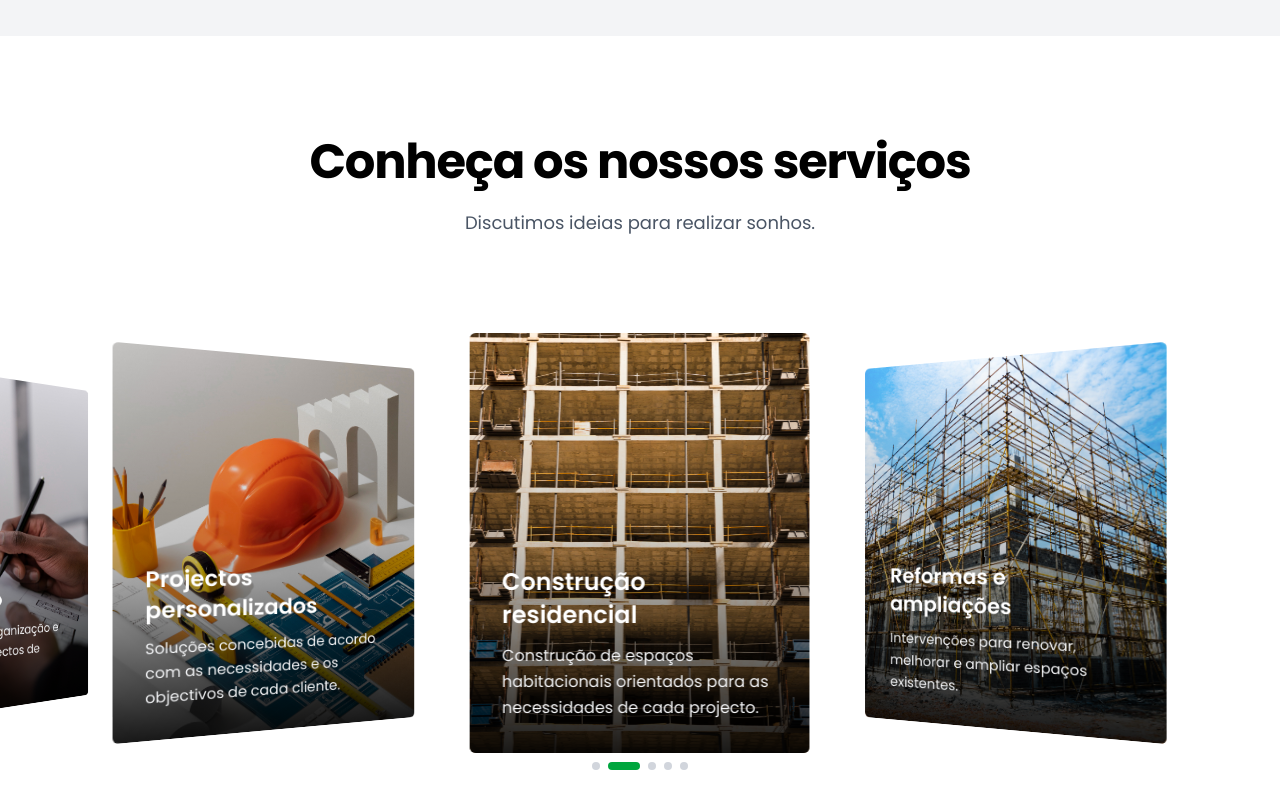
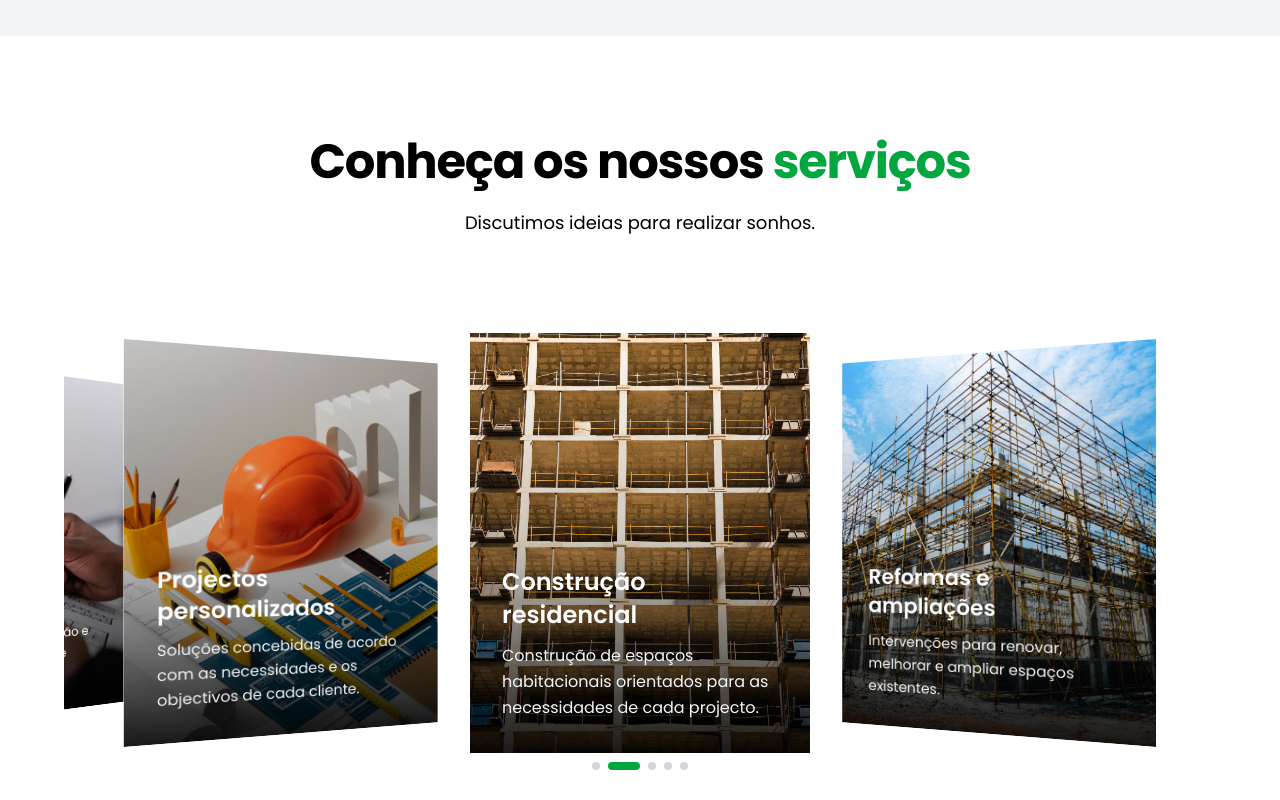
Before and after one commit to nsimbaafonso/imotec, a Next.js app: page / in a window 1280 px wide. Shown: the part 1600-2400 px from the top of the page. Built offline with nearby package versions, Linux system fonts and the light colour scheme.

Commit message:
Serviços home atualizado

```diff
--- a/src/components/home/ServicosPrincipais.jsx
+++ b/src/components/home/ServicosPrincipais.jsx
@@ -50,29 +50,31 @@ export default function ServicosPrincipais() {
   return (
     <section className="overflow-hidden bg-white px-6 py-16 sm:py-20 lg:py-24">
       <div className="mx-auto max-w-7xl">
+        {/* Cabeçalho da Secção */}
         <div className="mx-auto max-w-2xl text-center">
           <h2 className="text-3xl font-bold leading-tight tracking-tight text-black sm:text-4xl lg:text-5xl">
-            Conheça os nossos serviços
+            Conheça os nossos <span className="text-green-600">serviços</span>
           </h2>
 
-          <p className="mt-4 text-base leading-relaxed text-gray-600 sm:text-lg">
+          <p className="mt-4 text-base leading-relaxed text-black sm:text-lg">
             Discutimos ideias para realizar sonhos.
           </p>
         </div>
 
-        <div className="mt-12 sm:mt-16">
+        {/* Contentor do Slider Centralizado */}
+        <div className="mx-auto mt-12 w-full max-w-6xl sm:mt-16 flex justify-center">
           <Swiper
             modules={[Autoplay, Pagination, EffectCoverflow, A11y]}
             effect="coverflow"
-            centeredSlides
-            grabCursor
-            loop
+            centeredSlides={true}
+            grabCursor={true}
+            loop={true}
             slidesPerView={1}
             spaceBetween={0}
             coverflowEffect={{
-              rotate: 35,
+              rotate: 30,
               stretch: 0,
-              depth: 150,
+              depth: 120,
               modifier: 1,
               slideShadows: false,
             }}
@@ -90,22 +92,25 @@ export default function ServicosPrincipais() {
                 slidesPerView: 3,
               },
             }}
-            className="servicos-swiper overflow-visible! pb-14"
+            className="servicos-swiper w-full overflow-visible pb-14"
           >
             {servicos.map((servico) => (
-              <SwiperSlide key={servico.id} className="py-8">
-                <article className="group relative mx-auto h-95 max-w-85 overflow-hidden rounded-md bg-gray-100 sm:h-105">
+              <SwiperSlide
+                key={servico.id}
+                className="py-8 flex justify-center"
+              >
+                <article className="group relative mx-auto h-95 w-full max-w-85 overflow-hidden bg-gray-100 sm:h-105">
                   <img
                     src={servico.image}
                     alt={servico.title}
-                    className="size-full object-cover transition-transform duration-500 group-hover:scale-105"
+                    className="h-full w-full object-cover transition-transform duration-500 group-hover:scale-105"
                     loading="lazy"
                   />
 
                   <div className="absolute inset-0 bg-linear-to-t from-black/90 via-black/20 to-transparent" />
 
                   <div className="absolute inset-x-0 bottom-0 p-6 text-white sm:p-8">
-                    <h3 className="text-xl font-semibold leading-snug sm:text-2xl">
+                    <h3 className="text-xl font-semibold leading-snug sm:text-2xl text-white">
                       {servico.title}
                     </h3>
 
@@ -119,6 +124,7 @@ export default function ServicosPrincipais() {
           </Swiper>
         </div>
 
+        {/* Botão Inferior */}
         <div className="mt-8 text-center sm:mt-10">
           <ButtonLink href="/servicos">
             Ver todos os serviços
```
